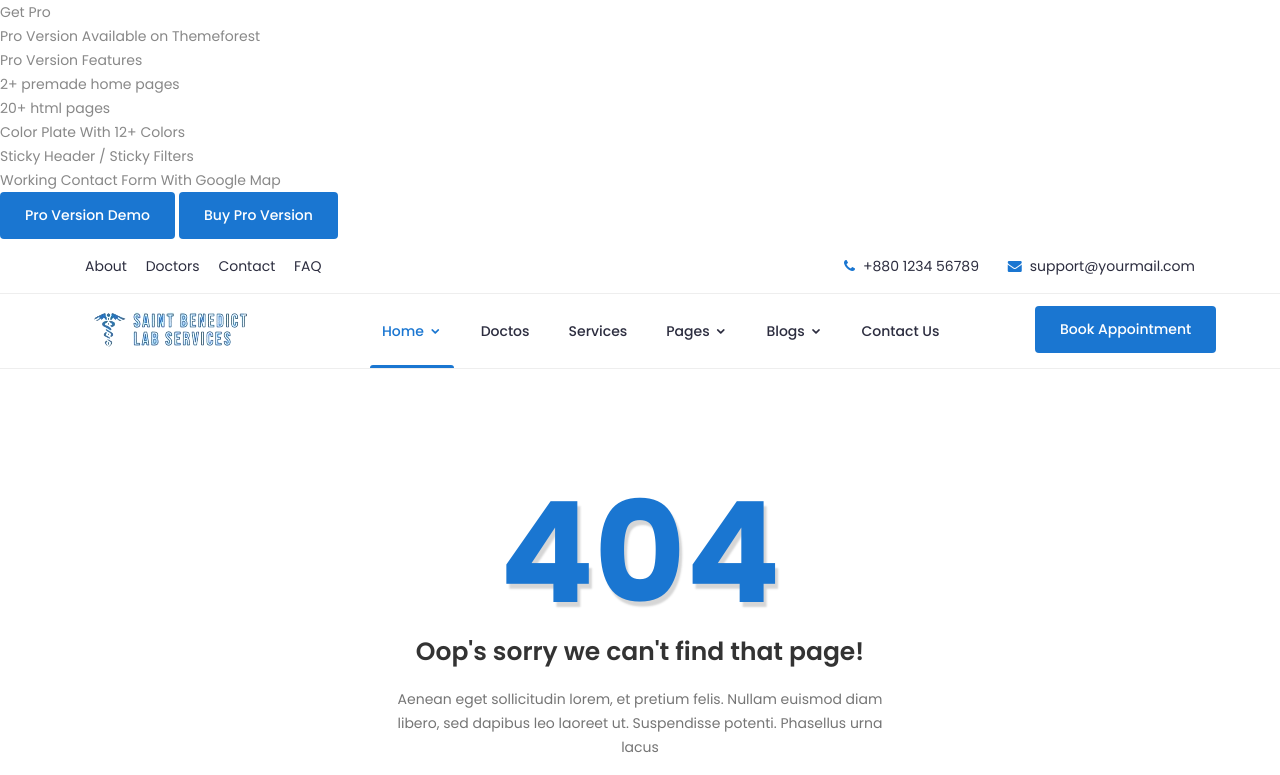
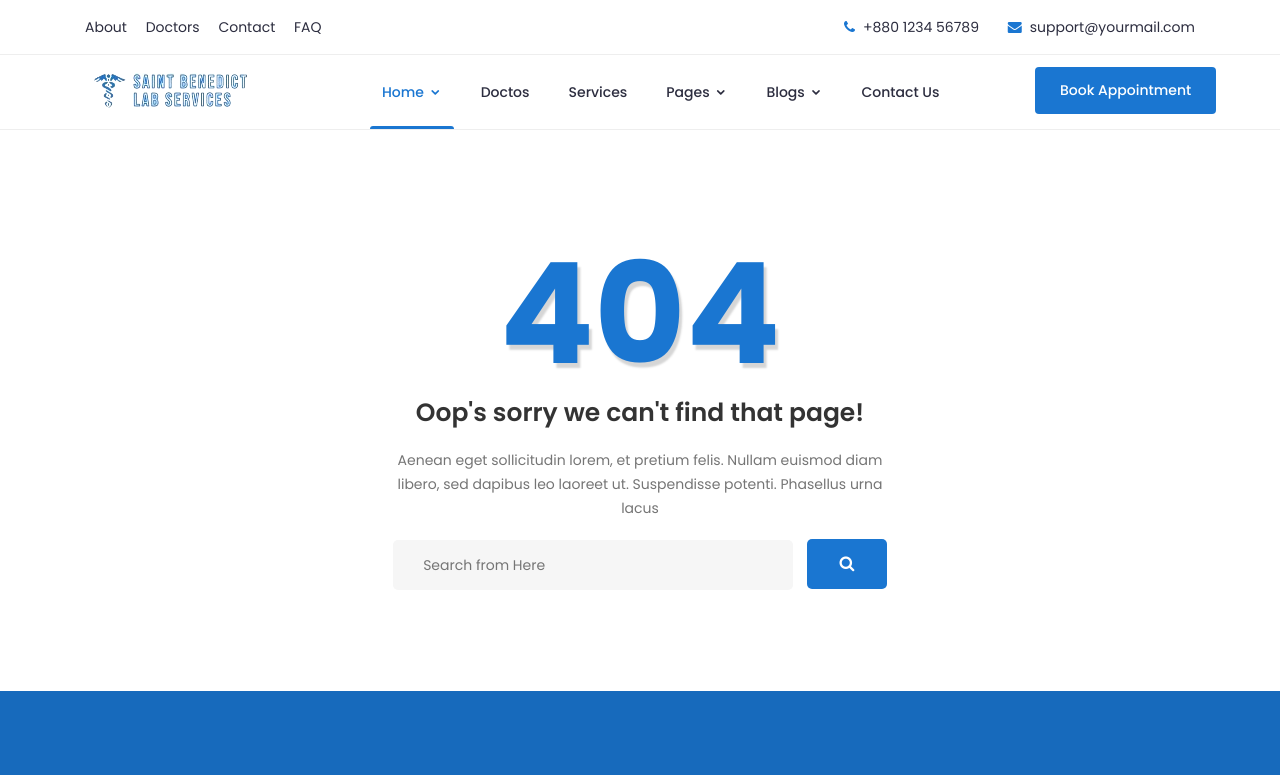
Before and after one commit to Tochukwu-Omeja/Laboratory-app, a plain HTML site: page 404.html in a window 1280 px wide. Shown: the top 775 px of the page. Drawn offline with Linux system fonts and the light colour scheme; a script that the page names is missing.

Commit message:
delete unwanted

```diff
--- a/404.html
+++ b/404.html
@@ -62,20 +62,6 @@
         <!-- End Preloader -->
 
 		<!-- Get Pro Button -->
-		<ul class="pro-features">
-			<a class="get-pro" href="#">Get Pro</a>
-			<li class="big-title">Pro Version Available on Themeforest</li>
-			<li class="title">Pro Version Features</li>
-			<li>2+ premade home pages</li>
-			<li>20+ html pages</li>
-			<li>Color Plate With 12+ Colors</li>
-			<li>Sticky Header / Sticky Filters</li>
-			<li>Working Contact Form With Google Map</li>
-			<div class="button">
-				<a href="http://preview.themeforest.net/item/mediplus-medical-and-doctor-html-template/full_screen_preview/26665910?_ga=2.145092285.888558928.1591971968-344530658.1588061879" target="_blank" class="btn">Pro Version Demo</a>
-				<a href="https://themeforest.net/item/mediplus-medical-and-doctor-html-template/26665910" target="_blank" class="btn">Buy Pro Version</a>
-			</div>
-		</ul>
 
 		<!-- Header Area -->
 		<header class="header" >
```
